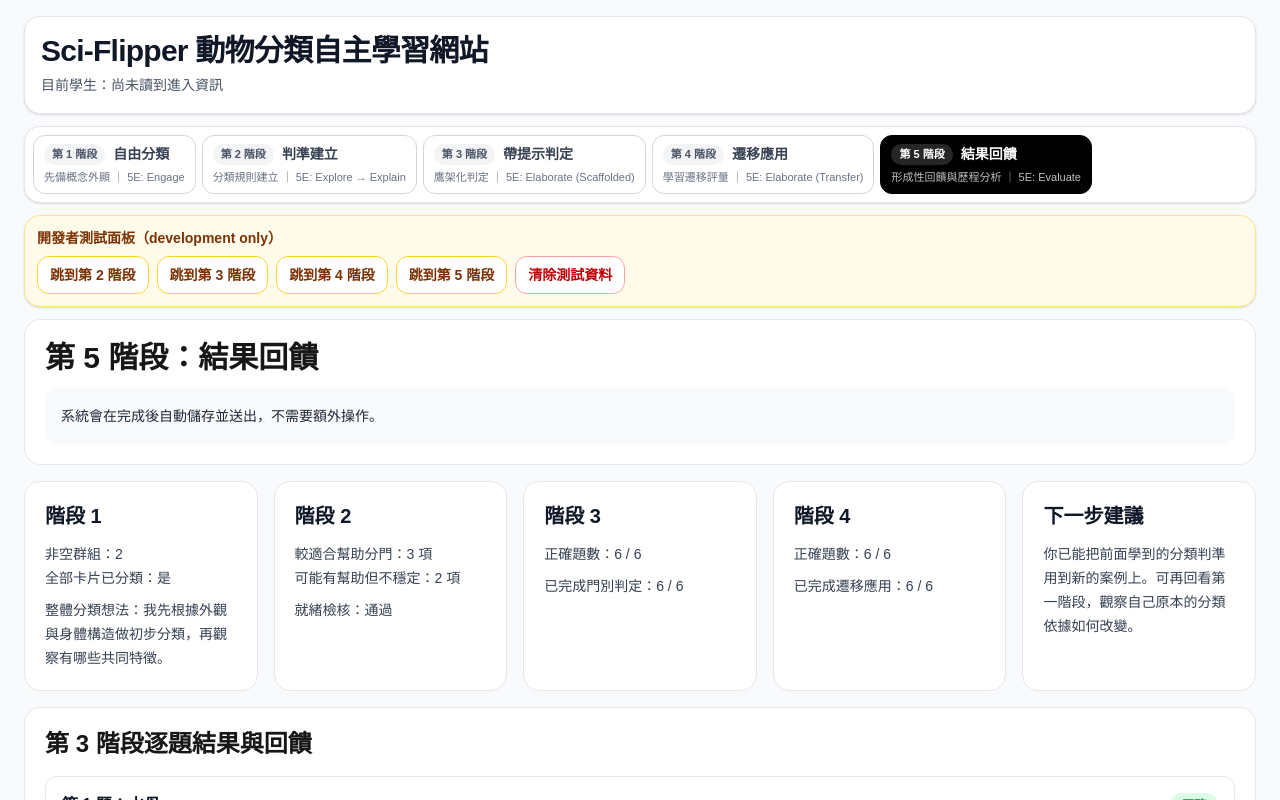
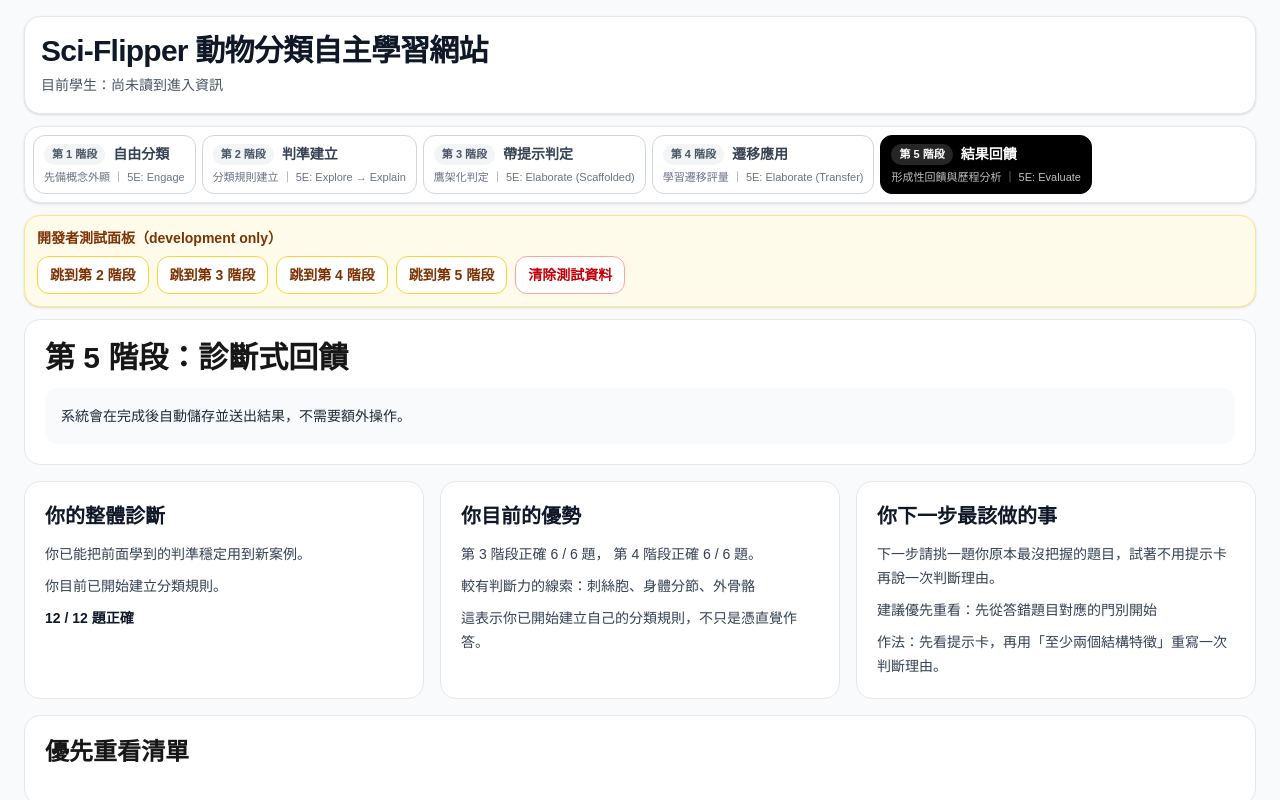
Before and after one commit to cutedouz/animal-classifier, a Next.js app: page / in a window 1280 px wide. Both pictures are taken after a click on the button "跳到第 5 階段". Shown: the top 800 px of the page. Built offline with nearby package versions, Linux system fonts and the light colour scheme.

Commit message:
Update analytics dashboard and stage 5 feedback

```diff
--- a/app/page.tsx
+++ b/app/page.tsx
@@ -439,6 +439,152 @@ const ANIMAL_RULES: Record<
 const FEATURE_BANK = Array.from(
   new Set(PHYLUM_GUIDE.flatMap((guide) => [...guide.keyFeatures, ...guide.unstableClues]))
 )
+
+const ALLOW_POST_FEEDBACK_RETRY = false
+
+const STRUCTURAL_FEATURE_SET = new Set(PHYLUM_GUIDE.flatMap((guide) => guide.keyFeatures))
+const SURFACE_FEATURE_SET = new Set(PHYLUM_GUIDE.flatMap((guide) => guide.unstableClues))
+
+function getCueProfile(features: string[]) {
+  if (!features.length) {
+    return {
+      label: '未勾選特徵',
+      structuralCount: 0,
+      surfaceCount: 0,
+    }
+  }
+
+  const structuralCount = features.filter((feature) => STRUCTURAL_FEATURE_SET.has(feature)).length
+  const surfaceCount = features.filter((feature) => SURFACE_FEATURE_SET.has(feature)).length
+
+  if (structuralCount > 0 && surfaceCount === 0) {
+    return {
+      label: '以結構線索為主',
+      structuralCount,
+      surfaceCount,
+    }
+  }
+
+  if (surfaceCount > 0 && structuralCount === 0) {
+    return {
+      label: '以表面線索為主',
+      structuralCount,
+      surfaceCount,
+    }
+  }
+
+  if (structuralCount === 0 && surfaceCount === 0) {
+    return {
+      label: '線索類型尚未辨識',
+      structuralCount,
+      surfaceCount,
+    }
+  }
+
+  return {
+    label:
+      structuralCount >= surfaceCount
+        ? '結構與表面線索混合（偏結構）'
+        : '結構與表面線索混合（偏表面）',
+    structuralCount,
+    surfaceCount,
+  }
+}
+
+function getConfidenceText(confidence: number | null | undefined) {
+  if (confidence == null) return '未記錄信心'
+  if (confidence >= 4) return '高信心'
+  if (confidence === 3) return '中高信心'
+  if (confidence === 2) return '中低信心'
+  return '低信心'
+}
+
+function getQuestionAction(params: {
+  isCorrect: boolean | null
+  cueLabel: string
+  confidence: number | null | undefined
+  correctAnswer: SixPhylum | null
+}) {
+  const { isCorrect, cueLabel, confidence, correctAnswer } = params
+
+  if (isCorrect === true && cueLabel === '以結構線索為主') {
+    return '這題的判準較穩定，下一步請檢查自己能不能把同樣的判準套用到新的生物。'
+  }
+
+  if (isCorrect === true && cueLabel !== '以結構線索為主') {
+    return '這題雖然答對，但你仍可能混用了表面線索。下一步請試著只用結構特徵重新說一次理由。'
+  }
+
+  if ((confidence ?? 0) >= 3 && isCorrect === false) {
+    return `你這題屬於「有把握地答錯」，表示可能存在穩定迷思。請優先重看 ${correctAnswer ?? '正確門別'} 的關鍵特徵。`
+  }
+
+  if (cueLabel.includes('表面')) {
+    return `你這題主要受表面線索干擾。請改用能直接支持 ${correctAnswer ?? '正確門別'} 的身體構造或關鍵特徵重新判斷。`
+  }
+
+  return `建議先回看 ${correctAnswer ?? '正確門別'} 的提示卡，再用至少兩個結構特徵重寫一次理由。`
+}
+
+function getStudentDiagnosis(params: {
+  stage5Rows: Array<{
+    stageLabel: string
+    questionId: string
+    animalName: string
+    isCorrect: boolean | null
+    selectedFeatures: string[]
+    correctAnswer: SixPhylum | null
+    confidence: number | null
+  }>
+  correctCount: number
+  totalCount: number
+  transferCorrectCount: number
+  transferTotalCount: number
+}) {
+  const { stage5Rows, correctCount, totalCount, transferCorrectCount, transferTotalCount } = params
+
+  const answeredRows = stage5Rows.filter((row) => row.isCorrect !== null)
+  const wrongRows = answeredRows.filter((row) => row.isCorrect === false)
+  const structuralDominant = answeredRows.filter(
+    (row) => getCueProfile(row.selectedFeatures).label === '以結構線索為主'
+  ).length
+  const surfaceDominant = answeredRows.filter((row) =>
+    getCueProfile(row.selectedFeatures).label.includes('表面')
+  ).length
+  const highConfidenceWrong = wrongRows.filter((row) => (row.confidence ?? 0) >= 3).length
+
+  let headline = '你已完成本次任務，接下來請根據回饋調整判準。'
+  if (transferTotalCount > 0 && transferCorrectCount === transferTotalCount) {
+    headline = '你已能把前面學到的判準穩定用到新案例。'
+  } else if (transferTotalCount > 0 && transferCorrectCount < transferTotalCount) {
+    headline = '你在遷移到新案例時仍會失去部分判準，這是目前最需要加強的地方。'
+  }
+
+  let keyIssue = '你目前已開始建立分類規則。'
+  if (surfaceDominant > structuralDominant) {
+    keyIssue = '你目前最主要的問題是：仍常把表面線索當成關鍵判準。'
+  } else if (highConfidenceWrong > 0) {
+    keyIssue = '你目前最主要的問題是：有些錯誤判斷帶著較高信心，表示可能存在穩定迷思。'
+  } else if (wrongRows.length > 0) {
+    keyIssue = '你已開始使用部分結構線索，但在新題目中還不夠穩定。'
+  }
+
+  let nextStep = '下一步請先重看答錯題目的正確門別提示卡，再用兩個結構特徵重寫理由。'
+  if (surfaceDominant > structuralDominant) {
+    nextStep = '下一步請先把「外觀、顏色、棲地、是否固定不動」降到輔助位置，改用身體構造當主判準。'
+  } else if (highConfidenceWrong > 0) {
+    nextStep = '下一步請優先處理「高信心但答錯」的題目，因為那通常代表迷思比不確定更需要修正。'
+  } else if (wrongRows.length === 0) {
+    nextStep = '下一步請挑一題你原本最沒把握的題目，試著不用提示卡再說一次判斷理由。'
+  }
+
+  return {
+    headline,
+    keyIssue,
+    nextStep,
+    correctSummary: `${correctCount} / ${totalCount} 題正確`,
+  }
+}
 
 function shuffleArray<T>(items: T[]) {
   const arr = [...items]
@@ -1304,6 +1450,99 @@ export default function Page() {
   const correctCount = evidenceResultRows.filter((row) => row.isCorrect === true).length
   const transferCorrectCount = transferResultRows.filter((row) => row.isCorrect === true).length
 
+  const evidenceConfidenceMap = useMemo(
+  () =>
+    Object.fromEntries(
+      evidenceResponses.map((item) => [item.questionId, item.confidence])
+    ) as Record<string, number>,
+  [evidenceResponses]
+)
+
+const transferConfidenceMap = useMemo(
+  () =>
+    Object.fromEntries(
+      transferResponses.map((item) => [item.questionId, item.confidence])
+    ) as Record<string, number>,
+  [transferResponses]
+)
+
+const stage5Rows = useMemo(
+  () => [
+    ...evidenceResultRows.map((row) => ({
+      ...row,
+      stageLabel: '第 3 階段',
+      confidence: evidenceConfidenceMap[row.questionId] ?? null,
+    })),
+    ...transferResultRows.map((row) => ({
+      ...row,
+      stageLabel: '第 4 階段',
+      confidence: transferConfidenceMap[row.questionId] ?? null,
+    })),
+  ],
+  [evidenceResultRows, transferResultRows, evidenceConfidenceMap, transferConfidenceMap]
+)
+
+const stage5Diagnosis = useMemo(
+  () =>
+    getStudentDiagnosis({
+      stage5Rows: stage5Rows.map((row) => ({
+        stageLabel: row.stageLabel,
+        questionId: row.questionId,
+        animalName: row.animalName,
+        isCorrect: row.isCorrect,
+        selectedFeatures: row.selectedFeatures,
+        correctAnswer: row.correctAnswer,
+        confidence: row.confidence,
+      })),
+      correctCount: correctCount + transferCorrectCount,
+      totalCount: stage3EvidenceQuestions.length + transferQuestions.length,
+      transferCorrectCount,
+      transferTotalCount: transferQuestions.length,
+    }),
+  [
+    stage5Rows,
+    correctCount,
+    transferCorrectCount,
+    stage3EvidenceQuestions.length,
+    transferQuestions.length,
+  ]
+)
+
+const stage5PriorityRows = useMemo(() => {
+  return [...stage5Rows]
+    .filter(
+      (row) =>
+        row.isCorrect === false ||
+        row.confidence == null ||
+        row.confidence <= 2 ||
+        getCueProfile(row.selectedFeatures).label.includes('表面')
+    )
+    .sort((a, b) => {
+      const aPriority =
+        a.stageLabel === '第 4 階段' && a.isCorrect === false
+          ? 0
+          : a.isCorrect === false
+            ? 1
+            : 2
+      const bPriority =
+        b.stageLabel === '第 4 階段' && b.isCorrect === false
+          ? 0
+          : b.isCorrect === false
+            ? 1
+            : 2
+      return aPriority - bPriority
+    })
+    .slice(0, 4)
+}, [stage5Rows])
+
+const stage5ReviewPhyla = useMemo(() => {
+  const wrongAnswers = stage5Rows
+    .filter((row) => row.isCorrect === false && row.correctAnswer)
+    .map((row) => row.correctAnswer as SixPhylum)
+
+  return Array.from(new Set(wrongAnswers)).slice(0, 2)
+}, [stage5Rows])
+
   function toggleDiagnosticFeature(feature: string) {
     if (diagnosticFeatures.includes(feature)) {
       setDiagnosticFeatures((prev) => prev.filter((item) => item !== feature))
@@ -2978,7 +3217,7 @@ export default function Page() {
           {stage === 'done' && (
   <section className="space-y-4">
     <div className="rounded-2xl border border-gray-200 bg-white p-4 sm:p-5">
-                <h2 className="mb-3 text-2xl font-black sm:text-3xl">第 5 階段：結果回饋</h2>
+      <h2 className="mb-3 text-2xl font-black sm:text-3xl">第 5 階段：診斷式回饋</h2>
 
       <div
         className={`rounded-xl p-4 text-sm leading-6 ${
@@ -2991,59 +3230,66 @@ export default function Page() {
                 : 'bg-gray-50 text-gray-800'
         }`}
       >
-                  {autoSubmitMessage || '系統會在完成後自動儲存並送出，不需要額外操作。'}
-                </div>
-              </div>
-
-              <div className="grid gap-4 sm:grid-cols-2 xl:grid-cols-5">
-                <SummaryBlock title="階段 1">
-                  <div>非空群組：{nonEmptyGroups.length}</div>
-                  <div>全部卡片已分類：{bankCardIds.length === 0 ? '是' : '否'}</div>
-                  <div className="mt-2">整體分類想法：{overallReason}</div>
+        {autoSubmitMessage || '系統會在完成後自動儲存並送出結果，不需要額外操作。'}
+      </div>
+    </div>
+
+    <div className="grid gap-4 lg:grid-cols-3">
+      <SummaryBlock title="你的整體診斷">
+        <div className="space-y-2">
+          <div>{stage5Diagnosis.headline}</div>
+          <div>{stage5Diagnosis.keyIssue}</div>
+          <div className="font-semibold text-gray-900">{stage5Diagnosis.correctSummary}</div>
+        </div>
       </SummaryBlock>
 
-                <SummaryBlock title="階段 2">
-                  <div>較適合幫助分門：{diagnosticCount} 項</div>
-                  <div>可能有幫助但不穩定：{possibleCount} 項</div>
-                  <div className="mt-2">就緒檢核：{readinessComplete ? '通過' : '未通過'}</div>
+      <SummaryBlock title="你目前的優勢">
+        <div className="space-y-2">
+          <div>
+            第 3 階段正確 {correctCount} / {stage3EvidenceQuestions.length} 題，
+            第 4 階段正確 {transferCorrectCount} / {transferQuestions.length} 題。
+          </div>
+          <div>
+            較有判斷力的線索：
+            {diagnosticFeatures.length ? diagnosticFeatures.join('、') : '尚未記錄'}
+          </div>
+          <div>
+            這表示你已開始建立自己的分類規則，不只是憑直覺作答。
+          </div>
+        </div>
       </SummaryBlock>
 
-                <SummaryBlock title="階段 3">
+      <SummaryBlock title="你下一步最該做的事">
+        <div className="space-y-2">
+          <div>{stage5Diagnosis.nextStep}</div>
           <div>
-                    正確題數：{correctCount} / {stage3EvidenceQuestions.length}
-                  </div>
-                  <div className="mt-2">
-                    已完成門別判定：{evidenceResponses.length} / {stage3EvidenceQuestions.length}
+            建議優先重看：
+            {stage5ReviewPhyla.length ? stage5ReviewPhyla.join('、') : '先從答錯題目對應的門別開始'}
+          </div>
+          <div>
+            作法：先看提示卡，再用「至少兩個結構特徵」重寫一次判斷理由。
+          </div>
         </div>
       </SummaryBlock>
-
-                <SummaryBlock title="階段 4">
-                  <div>
-                    正確題數：{transferCorrectCount} / {transferQuestions.length}
-                  </div>
-                  <div className="mt-2">
-                    已完成遷移應用：{transferResponses.length} / {transferQuestions.length}
-                  </div>
-                </SummaryBlock>
-
-                <SummaryBlock title="下一步建議">
-                  <div>
-                    {transferCorrectCount === transferQuestions.length
-                      ? '你已能把前面學到的分類判準用到新的案例上。可再回看第一階段，觀察自己原本的分類依據如何改變。'
-                      : '請優先檢查遷移題中答錯的題目，看看自己是否仍容易被外觀、棲地或單一線索干擾。'}
-                  </div>
-                </SummaryBlock>
     </div>
 
     <div className="rounded-2xl border border-gray-200 bg-white p-4 sm:p-5">
-                <div className="mb-4 text-2xl font-black">第 3 階段逐題結果與回饋</div>
-
-                <div className="space-y-4">
-                  {evidenceResultRows.map((row, index) => (
-                    <div key={row.questionId} className="rounded-xl border border-gray-200 p-4">
-                      <div className="mb-2 flex flex-wrap items-center justify-between gap-3">
+      <div className="mb-4 text-2xl font-black">優先重看清單</div>
+      <div className="grid gap-4 md:grid-cols-2">
+        {stage5PriorityRows.map((row) => {
+          const cueProfile = getCueProfile(row.selectedFeatures)
+          const actionText = getQuestionAction({
+            isCorrect: row.isCorrect,
+            cueLabel: cueProfile.label,
+            confidence: row.confidence,
+            correctAnswer: row.correctAnswer,
+          })
+
+          return (
+            <div key={`${row.stageLabel}-${row.questionId}`} className="rounded-xl border border-gray-200 p-4">
+              <div className="mb-2 flex items-center justify-between gap-3">
                 <div className="font-bold text-gray-900">
-                          第 {index + 1} 題：{row.animalName}
+                  {row.stageLabel}｜{row.animalName}
                 </div>
                 <div
                   className={`rounded-full px-3 py-1 text-xs font-semibold ${
@@ -3054,44 +3300,47 @@ export default function Page() {
                         : 'bg-gray-100 text-gray-700'
                   }`}
                 >
-                          {row.isCorrect === true ? '正確' : row.isCorrect === false ? '需修正' : '未作答'}
-                        </div>
-                      </div>
-
-                      <div className="grid gap-3 md:grid-cols-2">
-                        <div className="rounded-lg bg-gray-50 p-3 text-sm leading-6 text-gray-700">
+                  {row.isCorrect === true ? '正確' : row.isCorrect === false ? '需優先修正' : '未作答'}
+                </div>
+              </div>
+
+              <div className="space-y-2 text-sm leading-6 text-gray-700">
                 <div>你的答案：{row.userAnswer || '未作答'}</div>
+                <div>正確門別：{row.correctAnswer ?? '未設定'}</div>
+                <div>線索判讀：{cueProfile.label}</div>
+                <div>信心狀態：{getConfidenceText(row.confidence)}</div>
                 <div>
-                            你的依據：{row.selectedFeatures.length ? row.selectedFeatures.join('、') : '未勾選'}
-                          </div>
-                        </div>
-
-                        <div className="rounded-lg bg-blue-50 p-3 text-sm leading-6 text-gray-700">
-                          <div>正確門別：{row.correctAnswer ?? '未設定'}</div>
-                          <div>
-                            推薦先看的特徵：
-                            {row.recommendedFeatures.length ? row.recommendedFeatures.join('、') : '未設定'}
-                          </div>
-                        </div>
-                      </div>
-
-                      <div className="mt-3 rounded-lg bg-yellow-50 p-3 text-sm leading-6 text-yellow-900">
-                        系統回饋：{row.feedback}
-                      </div>
-                    </div>
-                  ))}
+                  你勾選的特徵：
+                  {row.selectedFeatures.length ? row.selectedFeatures.join('、') : '未勾選'}
+                </div>
+                <div className="rounded-lg bg-yellow-50 p-3 text-yellow-900">
+                  建議行動：{actionText}
+                </div>
+              </div>
+            </div>
+          )
+        })}
       </div>
     </div>
 
     <div className="rounded-2xl border border-gray-200 bg-white p-4 sm:p-5">
-                <div className="mb-4 text-2xl font-black">第 4 階段逐題結果與回饋</div>
+      <div className="mb-4 text-2xl font-black">逐題診斷回饋</div>
 
       <div className="space-y-4">
-                  {transferResultRows.map((row, index) => (
-                    <div key={row.questionId} className="rounded-xl border border-gray-200 p-4">
+        {stage5Rows.map((row, index) => {
+          const cueProfile = getCueProfile(row.selectedFeatures)
+          const actionText = getQuestionAction({
+            isCorrect: row.isCorrect,
+            cueLabel: cueProfile.label,
+            confidence: row.confidence,
+            correctAnswer: row.correctAnswer,
+          })
+
+          return (
+            <div key={`${row.stageLabel}-${row.questionId}`} className="rounded-xl border border-gray-200 p-4">
               <div className="mb-2 flex flex-wrap items-center justify-between gap-3">
                 <div className="font-bold text-gray-900">
-                          第 {index + 1} 題：{row.animalName}
+                  {row.stageLabel} 第 {index + 1} 題：{row.animalName}
                 </div>
                 <div
                   className={`rounded-full px-3 py-1 text-xs font-semibold ${
@@ -3106,32 +3355,35 @@ export default function Page() {
                 </div>
               </div>
 
-                      <div className="grid gap-3 md:grid-cols-2">
+              <div className="grid gap-3 lg:grid-cols-3">
                 <div className="rounded-lg bg-gray-50 p-3 text-sm leading-6 text-gray-700">
                   <div>你的答案：{row.userAnswer || '未作答'}</div>
+                  <div>正確門別：{row.correctAnswer ?? '未設定'}</div>
+                  <div>信心：{getConfidenceText(row.confidence)}</div>
+                </div>
+
+                <div className="rounded-lg bg-blue-50 p-3 text-sm leading-6 text-gray-700">
+                  <div>你勾選的特徵：{row.selectedFeatures.length ? row.selectedFeatures.join('、') : '未勾選'}</div>
+                  <div>線索判讀：{cueProfile.label}</div>
                   <div>
-                            你的依據：{row.selectedFeatures.length ? row.selectedFeatures.join('、') : '未勾選'}
-                          </div>
-                        </div>
-
-                        <div className="rounded-lg bg-blue-50 p-3 text-sm leading-6 text-gray-700">
-                          <div>正確門別：{row.correctAnswer ?? '未設定'}</div>
-                          <div>
-                            推薦先看的特徵：
+                    推薦先看：
                     {row.recommendedFeatures.length ? row.recommendedFeatures.join('、') : '未設定'}
                   </div>
                 </div>
-                      </div>
-
-                      <div className="mt-3 rounded-lg bg-yellow-50 p-3 text-sm leading-6 text-yellow-900">
-                        系統回饋：{row.feedback}
-                      </div>
-                    </div>
-                  ))}
+
+                <div className="rounded-lg bg-yellow-50 p-3 text-sm leading-6 text-yellow-900">
+                  <div>系統回饋：{row.feedback}</div>
+                  <div className="mt-2">下一步：{actionText}</div>
+                </div>
+              </div>
+            </div>
+          )
+        })}
       </div>
     </div>
 
     <div className="flex flex-col gap-3 sm:flex-row sm:justify-between">
+      {ALLOW_POST_FEEDBACK_RETRY ? (
         <button
           type="button"
           onClick={() => {
@@ -3144,6 +3396,12 @@ export default function Page() {
         >
           回到階段 4
         </button>
+      ) : (
+        <div className="rounded-xl border border-amber-200 bg-amber-50 px-4 py-3 text-sm leading-6 text-amber-900">
+          研究版設定：查看回饋後不再回改正式答案。若要重做，請重新開始一次新的作答。
+        </div>
+      )}
+
       <button
         type="button"
         onClick={() => window.location.reload()}
```
Lines whose indentation alone changed are shown as unchanged.
